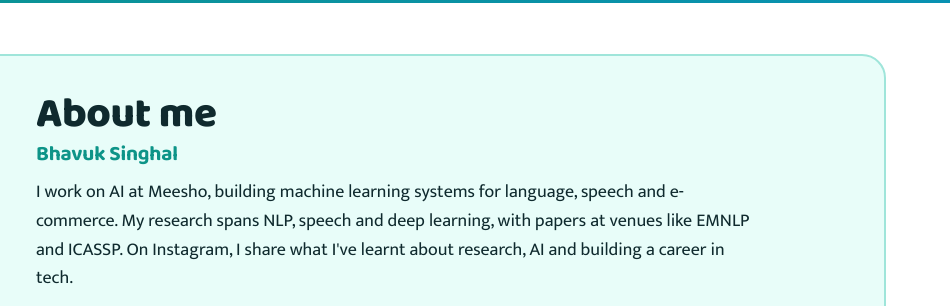
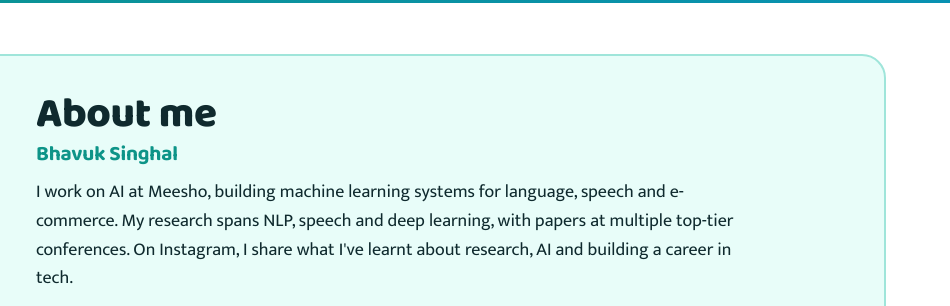
Before and after one commit to bhavuk-decodes/bhavuk-decodes.github.io, a plain HTML site: page index.html in a window 1280 px wide. Shown: the part 1656-1962 px from the top of the page, 330-1280 px from the left. Drawn offline with Linux system fonts and the light colour scheme.

Commit message:
Revise About section with updated conference details
Updated the description of the About section to reflect recent achievements and conference participation.

```diff
--- a/index.html
+++ b/index.html
@@ -391,7 +391,7 @@ whyT:"Why start with intuition?",
 why1t:"Using is not understanding",why1:"Most kids already use chatbots. Few know that the machine is guessing from patterns, which is exactly why it can be confidently wrong.",
 why2t:"The ideas are simple",why2:"Learning from examples, measuring mistakes, missing data. A 12-year-old can grasp all of it by playing, long before the maths.",
 why3t:"It builds judgement",why3:"A child who has trained a model asks better questions: what was it shown, who was left out, how sure is it?",
-navAbout:"About me",abT:"About me",abP:"I work on AI at Meesho, building machine learning systems for language, speech and e-commerce. My research spans NLP, speech and deep learning, with papers at venues like EMNLP and ICASSP. On Instagram, I share what I've learnt about research, AI and building a career in tech.",crT:"Made by Bhavuk",crP:"I decode AI in short, simple videos on Instagram. This site is the companion: watch the idea, then come here and play with it.",crBtn:"Follow @bhavuk.decodes",
+navAbout:"About me",abT:"About me",abP:"I work on AI at Meesho, building machine learning systems for language, speech and e-commerce. My research spans NLP, speech and deep learning, with papers at multiple top-tier conferences. On Instagram, I share what I've learnt about research, AI and building a career in tech.",crT:"Made by Bhavuk",crP:"I decode AI in short, simple videos on Instagram. This site is the companion: watch the idea, then come here and play with it.",crBtn:"Follow @bhavuk.decodes",
 lxT:"Lessons: learn by doing",lxP:"Each lesson takes 10 to 15 minutes. Do them in order: every lesson uses an idea from the one before.",
 lv1:"Level 1: How machines learn",lv1s:"Examples, mistakes and data",lv2:"Level 2: Inside the machine",lv2s:"Pictures, neurons and chatbots",
 cxT:"Big ideas, made simple",cxP:"The six ideas that power modern AI. Each one has an everyday picture, a toy to play with, and the maths in one gentle line.",
```
